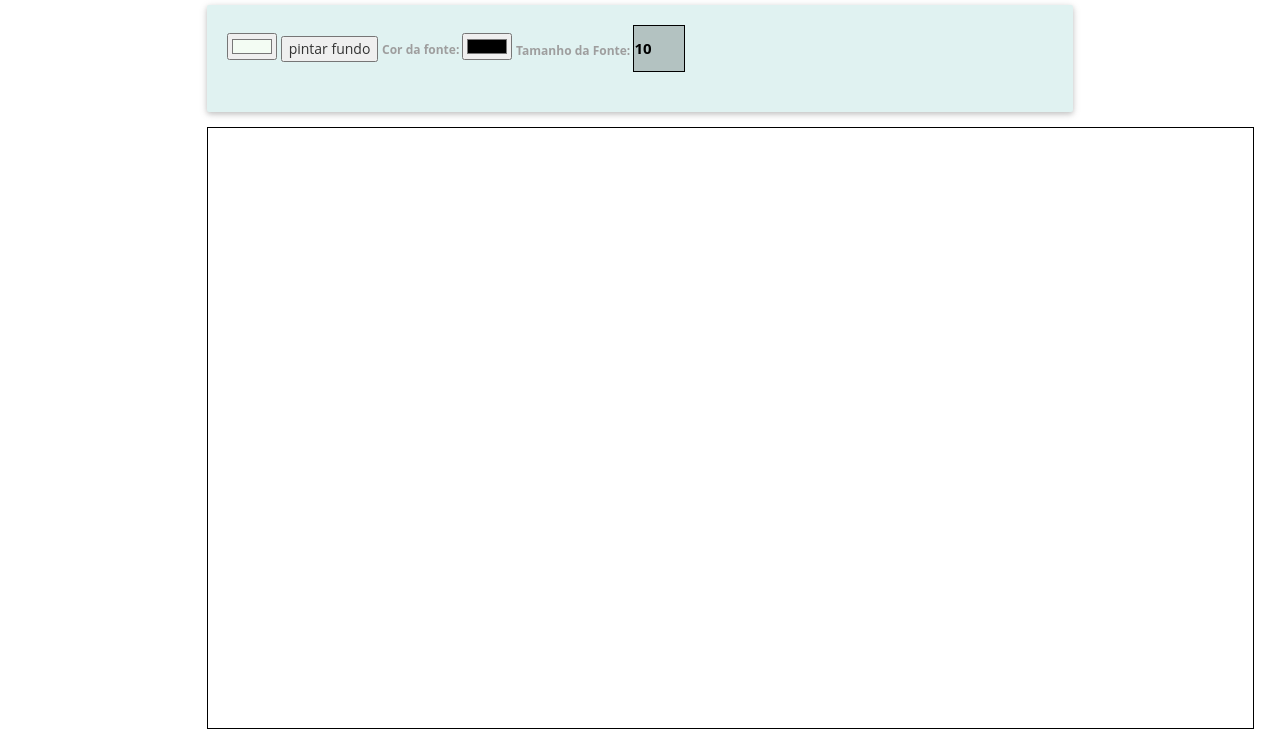
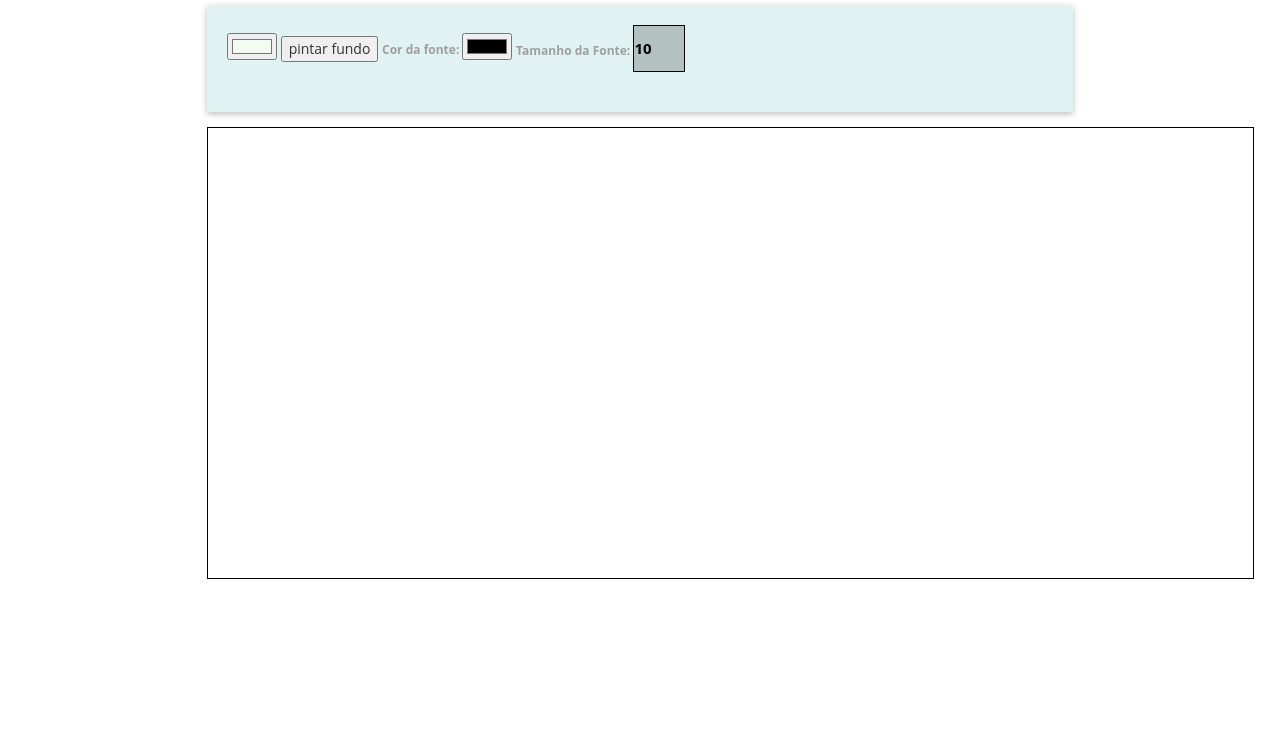
Before and after one commit to willrsousa94/Brincando-de-canvas, a plain HTML site: page programa3.html in a window 1280 px wide. Shown: the part 127-861 px from the top of the page. After the commit the page ends 800 px from the top, so only its background shows below. Drawn offline with Linux system fonts and the light colour scheme.

Commit message:
Update programa3.html

```diff
--- a/programa3.html
+++ b/programa3.html
@@ -20,7 +20,7 @@
 	<div class="col s3">
 	</div>
 	<div class="col s6">
-		<canvas width="1045" height="600" id="canvas"></canvas>
+		<canvas width="1045" height="450" id="canvas"></canvas>
 	</div>
 	<div class=" col s3">
 	</div>
```
